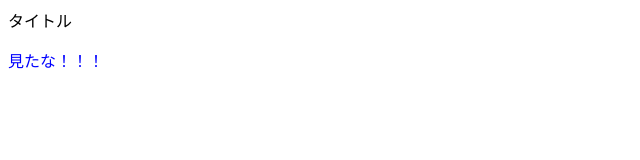
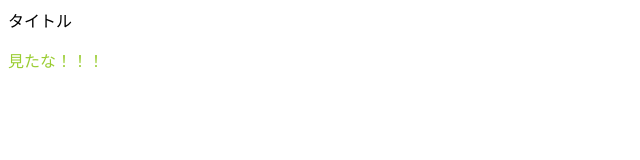
Before and after one commit to paku0256/2025-5-12, a plain HTML site: page index.html in a window 1280 px wide. Shown: the full height of the page, 0-640 px from the left. Drawn offline with Linux system fonts and the light colour scheme.

Commit message:
color_change

```diff
--- a/index.html
+++ b/index.html
@@ -5,6 +5,6 @@
     <tytle>タイトル</tytle>
   <head>
     <body>
-      <p style="color:blue">見たな！！！</p>
+      <p style="color:yellowgreen">見たな！！！</p>
     </body>
 <html>
```
